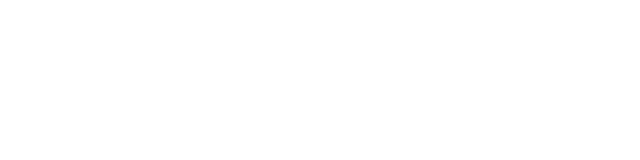
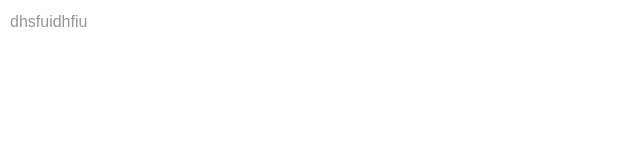
Before and after one commit to evey201/ip-address-tracker, a Next.js app: page / in a window 1280 px wide. Shown: the top 160 px of the page, without its empty margins (0-640 px from the left). Built offline with nearby package versions, Linux system fonts and the light colour scheme.

Commit message:
added styles

```diff
--- a/styles/Home.js
+++ b/styles/Home.js
@@ -4,7 +4,7 @@
 const Headers = styled.div`
   margin: 10px;
   ${'' /* background-color: rgb(0 0 0); */}
-  color: #ffffff;
+  color: var(--color-dark-gray);
 `
 
 export const HeaderWrapper = tw(Headers)`
--- a/styles/globals.css
+++ b/styles/globals.css
@@ -6,8 +6,7 @@
 body {
   padding: 0;
   margin: 0;
-  font-family: -apple-system, BlinkMacSystemFont, Segoe UI, Roboto, Oxygen,
-    Ubuntu, Cantarell, Fira Sans, Droid Sans, Helvetica Neue, sans-serif;
+  font-family: 'Rubik', sans-serif;
 }
 
 a {
```
